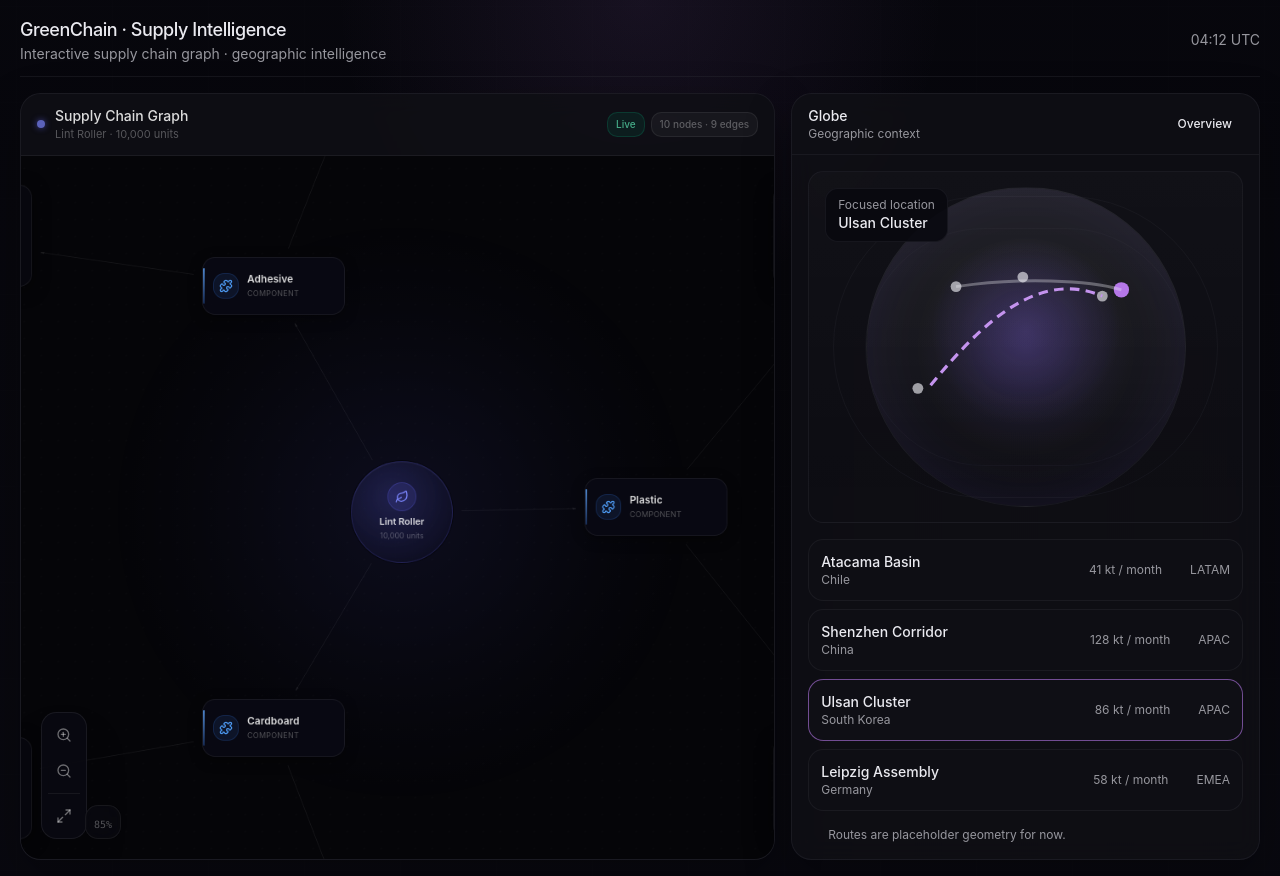
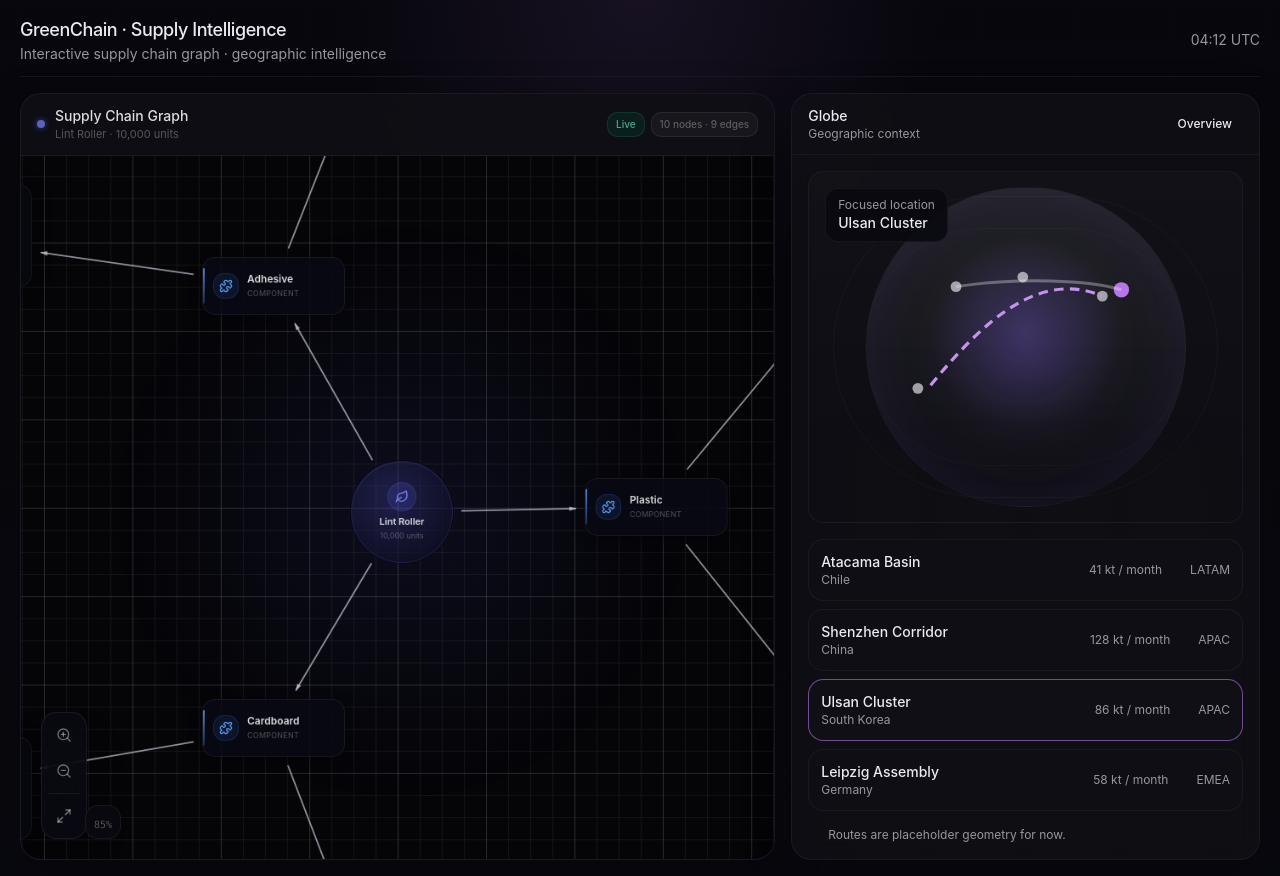
Before and after one commit to thejustjim/hackprinceton2026, a Next.js app in the folder frontend/: page / in a window 1280 px wide. Built offline with nearby package versions, Linux system fonts and the light colour scheme; some icons are missing.

Commit message:
asdsadsad
asdsad

```diff
--- a/frontend/components/dashboard/supply-chain-graph.tsx
+++ b/frontend/components/dashboard/supply-chain-graph.tsx
@@ -196,8 +196,8 @@ function ConnectionEdge({ sourceNode, targetNode, selected, hovered }: EdgeProps
         <path
           d={path}
           fill="none"
-          stroke={selected ? "rgba(139,92,246,0.35)" : "rgba(255,255,255,0.08)"}
-          strokeWidth={selected ? 8 : 5}
+          stroke={selected ? "rgba(233,224,255,0.34)" : "rgba(226,220,235,0.16)"}
+          strokeWidth={selected ? 9 : 6}
           style={{ filter: selected ? "blur(6px)" : "blur(3px)" }}
         />
       )}
@@ -205,8 +205,8 @@ function ConnectionEdge({ sourceNode, targetNode, selected, hovered }: EdgeProps
       <path
         d={path}
         fill="none"
-        stroke={selected ? "#8b5cf6" : hovered ? "rgba(255,255,255,0.3)" : "rgba(255,255,255,0.07)"}
-        strokeWidth={selected ? 1.5 : 1}
+        stroke={selected ? "#F1E9FF" : hovered ? "rgba(228,219,250,0.88)" : "rgba(214,207,224,0.68)"}
+        strokeWidth={selected ? 2.6 : hovered ? 2.1 : 1.8}
         markerEnd={`url(#${markerId})`}
         style={{ transition: "stroke 0.2s, stroke-width 0.2s" }}
       />
@@ -215,8 +215,8 @@ function ConnectionEdge({ sourceNode, targetNode, selected, hovered }: EdgeProps
         <path
           d={path}
           fill="none"
-          stroke="rgba(167,139,250,0.7)"
-          strokeWidth={1.5}
+          stroke="rgba(255,250,255,0.94)"
+          strokeWidth={1.8}
           strokeDasharray="5 14"
           className="edge-flow"
         />
@@ -443,25 +443,41 @@ export function SupplyChainGraph() {
         .panel-slide-in { animation: panel-slide-in 0.35s cubic-bezier(0.34,1.56,0.64,1) forwards; }
       `}</style>
 
-      {/* Dot grid */}
+      {/* Grid */}
       <div className="absolute inset-0 pointer-events-none">
         <svg width="100%" height="100%">
           <pattern
-            id="gc-dots"
-            x={transform.x % (20 * transform.scale)}
-            y={transform.y % (20 * transform.scale)}
-            width={20 * transform.scale}
-            height={20 * transform.scale}
+            id="gc-grid-minor"
+            x={transform.x % (26 * transform.scale)}
+            y={transform.y % (26 * transform.scale)}
+            width={26 * transform.scale}
+            height={26 * transform.scale}
             patternUnits="userSpaceOnUse"
           >
-            <circle
-              cx={transform.scale}
-              cy={transform.scale}
-              r={Math.max(0.5, transform.scale * 0.6)}
-              fill="rgba(255,255,255,0.04)"
+            <path
+              d={`M ${26 * transform.scale} 0 L 0 0 0 ${26 * transform.scale}`}
+              fill="none"
+              stroke="rgba(226,223,218,0.12)"
+              strokeWidth="1"
             />
           </pattern>
-          <rect width="100%" height="100%" fill="url(#gc-dots)" />
+          <pattern
+            id="gc-grid-major"
+            x={transform.x % (104 * transform.scale)}
+            y={transform.y % (104 * transform.scale)}
+            width={104 * transform.scale}
+            height={104 * transform.scale}
+            patternUnits="userSpaceOnUse"
+          >
+            <path
+              d={`M ${104 * transform.scale} 0 L 0 0 0 ${104 * transform.scale}`}
+              fill="none"
+              stroke="rgba(246,244,240,0.18)"
+              strokeWidth="1"
+            />
+          </pattern>
+          <rect width="100%" height="100%" fill="url(#gc-grid-minor)" />
+          <rect width="100%" height="100%" fill="url(#gc-grid-major)" />
         </svg>
       </div>
 
@@ -500,13 +516,13 @@ export function SupplyChainGraph() {
           <svg className="absolute overflow-visible pointer-events-none" style={{ zIndex: 1 }}>
             <defs>
               <marker id="arrow-def" viewBox="0 0 10 10" refX="9" refY="5" markerWidth="5" markerHeight="5" orient="auto-start-reverse">
-                <path d="M 0 2 L 10 5 L 0 8 z" fill="rgba(255,255,255,0.07)" />
+                <path d="M 0 2 L 10 5 L 0 8 z" fill="rgba(214,207,224,0.7)" />
               </marker>
               <marker id="arrow-hov" viewBox="0 0 10 10" refX="9" refY="5" markerWidth="5" markerHeight="5" orient="auto-start-reverse">
-                <path d="M 0 2 L 10 5 L 0 8 z" fill="rgba(255,255,255,0.30)" />
+                <path d="M 0 2 L 10 5 L 0 8 z" fill="rgba(228,219,250,0.9)" />
               </marker>
               <marker id="arrow-sel" viewBox="0 0 10 10" refX="9" refY="5" markerWidth="5" markerHeight="5" orient="auto-start-reverse">
-                <path d="M 0 2 L 10 5 L 0 8 z" fill="#8b5cf6" />
+                <path d="M 0 2 L 10 5 L 0 8 z" fill="#F1E9FF" />
               </marker>
             </defs>
 
```
